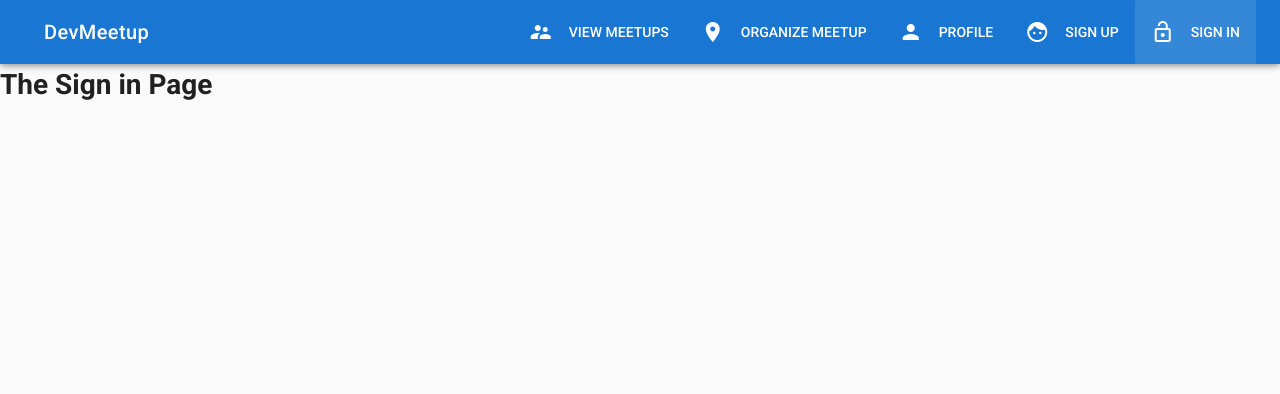
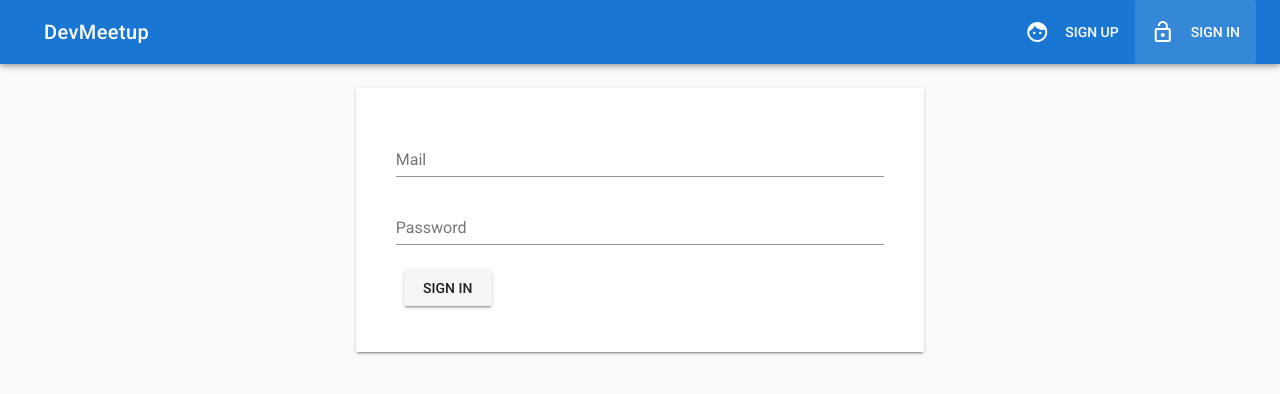
Before and after one commit to pfthomaz/yt-devmeetup-vue, a Vue app in the folder client/: page /signin in a window 1280 px wide. Shown: the top 394 px of the page. Built offline with nearby package versions, Linux system fonts and the light colour scheme.

Commit message:
Part 15 - Added Firebase Authentication

```diff
--- a/client/src/App.vue
+++ b/client/src/App.vue
@@ -43,15 +43,28 @@
 export default {
   data () {
     return {
-      sideNav: false,
-      menuItems: [
-        {icon: 'supervisor_account', title: 'View Meetups', link: '/meetups'},
-        {icon: 'room', title: 'Organize Meetup', link: '/meetup/new'},
-        {icon: 'person', title: 'Profile', link: '/profile'},
+      sideNav: false
+    };
+  },
+  computed: {
+    menuItems () {
+      let menuItems = [
         {icon: 'face', title: 'Sign up', link: '/signup'},
         {icon: 'lock_open', title: 'Sign in', link: '/signin'}
-      ]
-    };
+      ];
+      if (this.userIsAuthenticated) {
+        menuItems = [
+          {icon: 'supervisor_account', title: 'View Meetups', link: '/meetups'},
+          {icon: 'room', title: 'Organize Meetup', link: '/meetup/new'},
+          {icon: 'person', title: 'Profile', link: '/profile'}
+        ];
+      }
+      return menuItems;
+    },
+    userIsAuthenticated () {
+      return this.$store.getters.user !== null &&
+        this.$store.getters.user !== undefined;
+    }
   },
   name: 'App'
 };
--- a/client/src/components/User/Signin.vue
+++ b/client/src/components/User/Signin.vue
@@ -1,15 +1,74 @@
 <template>
-  <div>
-    <h1>The Sign in Page</h1>
-  </div>
+  <v-container>
+    <v-layout>
+      <v-flex xs12 sm6 offset-sm3>
+        <v-card>
+          <v-card-text>
+            <v-container>
+              <form @submit.prevent="onSignin">
+                <v-layout>
+                  <v-flex xs12>
+                    <v-text-field
+                    name="email"
+                    label="Mail"
+                    id="email"
+                    v-model="email"
+                    type="email"
+                    required></v-text-field>
+                  </v-flex>
+                </v-layout>
+                <v-layout>
+                  <v-flex xs12>
+                    <v-text-field
+                    name="password"
+                    label="Password"
+                    id="password"
+                    v-model="password"
+                    type="password"
+                    required></v-text-field>
+                  </v-flex>
+                </v-layout>
+                <v-layout>
+                  <v-flex xs12>
+                    <v-btn type="submit">Sign in</v-btn>
+                  </v-flex>
+                </v-layout>
+              </form>
+            </v-container>
+          </v-card-text>
+        </v-card>
+      </v-flex>
+    </v-layout>
+  </v-container>
 </template>
 
 <script>
 export default {
-
+  data () {
+    return {
+      email: '',
+      password: ''
+    };
+  },
+  computed: {
+    user () {
+      return this.$store.getters.user;
+    }
+  },
+  watch: {
+    user (value) {
+      if (value !== null && value !== undefined) {
+        this.$router.push('/');
+      }
+    }
+  },
+  methods: {
+    onSignin () {
+      this.$store.dispatch('signUserIn', {email: this.email, password: this.password});
+    }
+  }
 };
 </script>
 
 <style>
-
 </style>
--- a/client/src/components/User/Signup.vue
+++ b/client/src/components/User/Signup.vue
@@ -5,7 +5,7 @@
         <v-card>
           <v-card-text>
             <v-container>
-              <form>
+              <form @submit.prevent="onSignup">
                 <v-layout>
                   <v-flex xs12>
                     <v-text-field
@@ -66,21 +66,25 @@
   computed: {
     comparePasswords () {
       return this.password !== this.confirmPassword ? 'Passwords do not match' : '';
+    },
+    user () {
+      return this.$store.getters.user;
+    }
+  },
+  watch: {
+    user (value) {
+      if (value !== null && value !== undefined) {
+        this.$router.push('/');
+      }
     }
   },
   methods: {
     onSignup () {
-      // Vuex
-      console.log({
-        email: this.email,
-        password: this.password,
-        confirmPassword: this.confirmPassword
-      });
+      this.$store.dispatch('signUserUp', {email: this.email, password: this.password});
     }
   }
 };
 </script>
 
 <style>
-
 </style>
--- a/client/src/store/index.js
+++ b/client/src/store/index.js
@@ -1,5 +1,6 @@
 import Vue from 'vue';
 import Vuex from 'vuex';
+import * as firebase from 'firebase';
 
 Vue.use(Vuex);
 
@@ -24,14 +25,14 @@
       // { imageUrl: 'https://upload.wikimedia.org/wikipedia/commons/4/47/New_york_times_square-terabass.jpg', id: 'afajfjadfaadfa323', title: 'Meetup in New York' },
       // { imageUrl: 'https://upload.wikimedia.org/wikipedia/commons/7/7a/Paris_-_Blick_vom_gro%C3%9Fen_Triumphbogen.jpg', id: 'aadsfhbkhlk1241', title: 'Meetup in Paris' }
     ],
-    user: {
-      id: 'awsdawofa1234',
-      registeredMeetups: ['afajfjadfaadfa323']
-    }
+    user: null
   },
   mutations: {
     createMeetup (state, payload) {
       state.loadedMeetups.push(payload);
+    },
+    setUser (state, payload) {
+      state.user = payload;
     }
   },
   actions: {
@@ -46,6 +47,40 @@
       };
       // reach out to  firebase and store it
       commit('createMeetup', meetup);
+    },
+    signUserUp ({commit}, payload) {
+      firebase.auth().createUserWithEmailAndPassword(payload.email, payload.password)
+        .then(
+          user => {
+            const newUser = {
+              id: user.user.uid,
+              registeredMeetups: []
+            };
+            commit('setUser', newUser);
+          }
+        )
+        .catch(
+          error => {
+            console.log(error);
+          }
+        );
+    },
+    signUserIn ({commit}, payload) {
+      firebase.auth().signInWithEmailAndPassword(payload.email, payload.password)
+      .then(
+        user => {
+          const newUser = {
+            id: user.user.uid,
+            registeredMeetups: []
+          };
+          commit('setUser', newUser);
+        }
+      )
+      .catch(
+        error => {
+          console.log(error);
+        }
+      );
     }
   },
   getters: {
@@ -59,11 +94,13 @@
     },
     loadedMeetup (state) {
       return (meetupId) => {
-        console.log('meetupId is ' + meetupId + ' and of type ' + typeof (meetupId));
         return state.loadedMeetups.find((meetup) => {
           return meetup.id === meetupId;
         });
       };
+    },
+    user (state) {
+      return state.user;
     }
   }
 });
```
